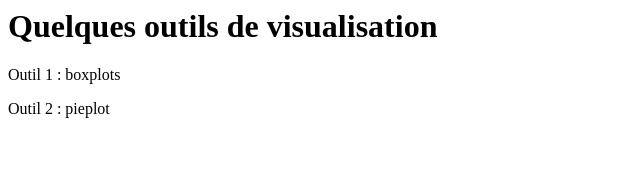
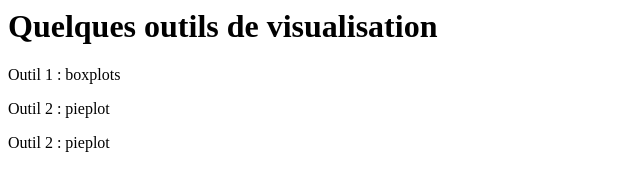
Before and after one commit to victor4v/wavestone, a plain HTML site: page index.html in a window 1280 px wide. Shown: the whole page, without its empty margins (0-640 px from the left). Drawn offline with Linux system fonts and the light colour scheme.

Commit message:
initialcommit

```diff
--- a/index.html
+++ b/index.html
@@ -9,4 +9,5 @@
     <h1>Quelques outils de visualisation</h1>
     <p>Outil 1 : boxplots</p>
     <p>Outil 2 : pieplot</p>
+    <p>Outil 2 : pieplot</p>
 </html>
```
